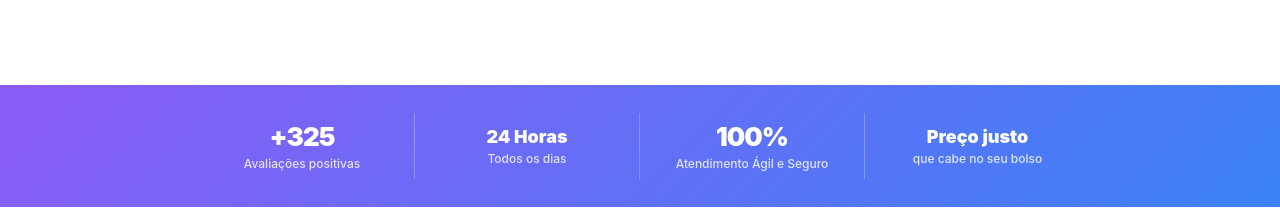
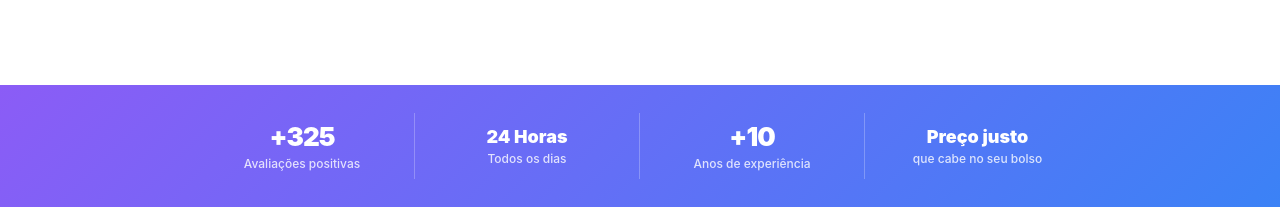
Before and after one commit to assessoria-boop/paraiso, a plain HTML site: page index.html in a window 1280 px wide. Shown: the part 820-1041 px from the top of the page. Drawn offline with Linux system fonts and the light colour scheme.

Commit message:
Troca card 100% por +10 anos de experiencia
Co-Authored-By: Claude Opus 5 (1M context) <noreply@anthropic.com>

```diff
--- a/index.html
+++ b/index.html
@@ -681,8 +681,8 @@
       <div class="stat-label">Todos os dias</div>
     </div>
     <div class="stat">
-      <div class="stat-num">100%</div>
-      <div class="stat-label">Atendimento Ágil e Seguro</div>
+      <div class="stat-num">+10</div>
+      <div class="stat-label">Anos de experiência</div>
     </div>
     <div class="stat">
       <div class="stat-num" style="font-size:18px;letter-spacing:0;">Preço justo</div>
```
